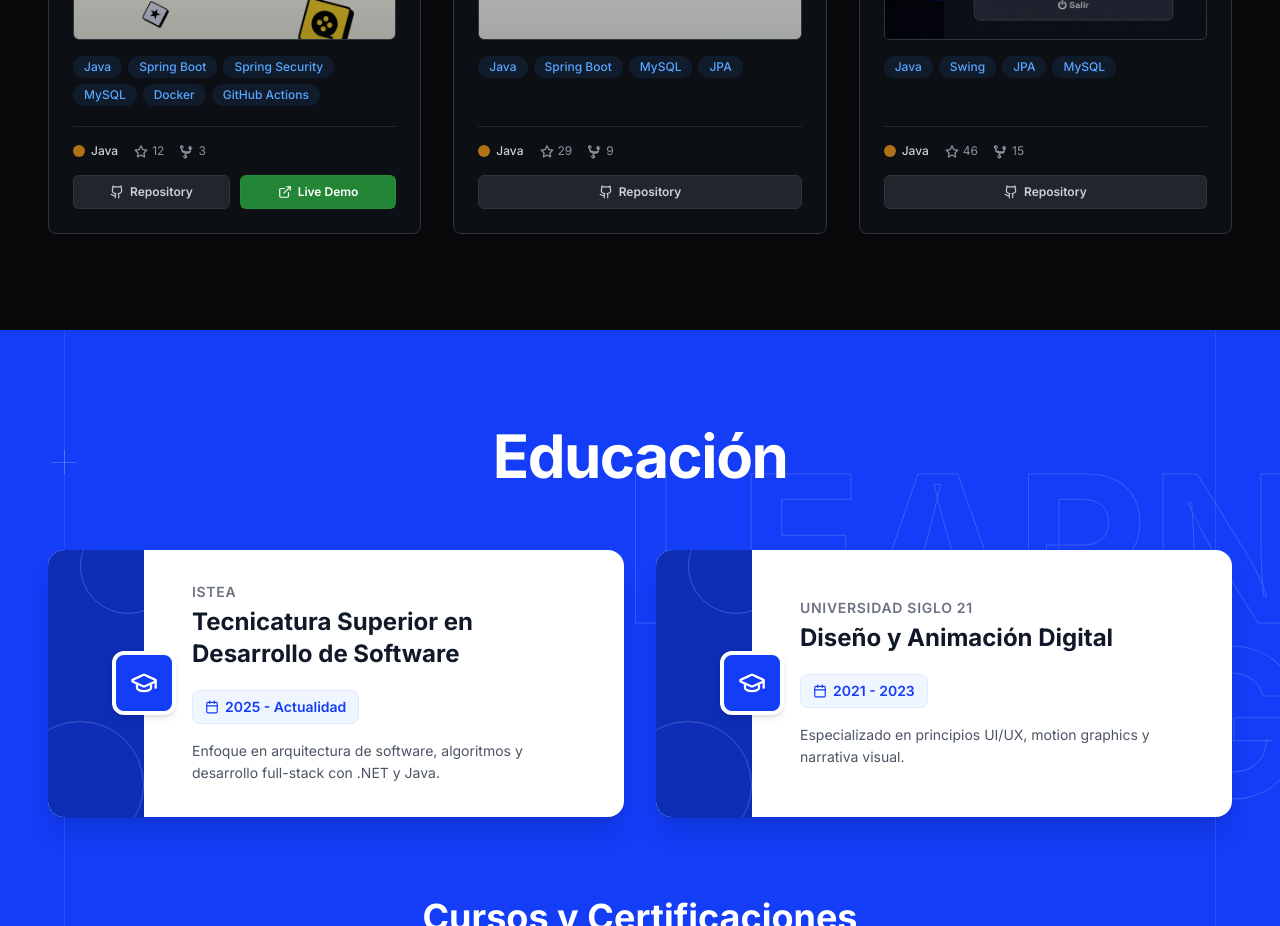
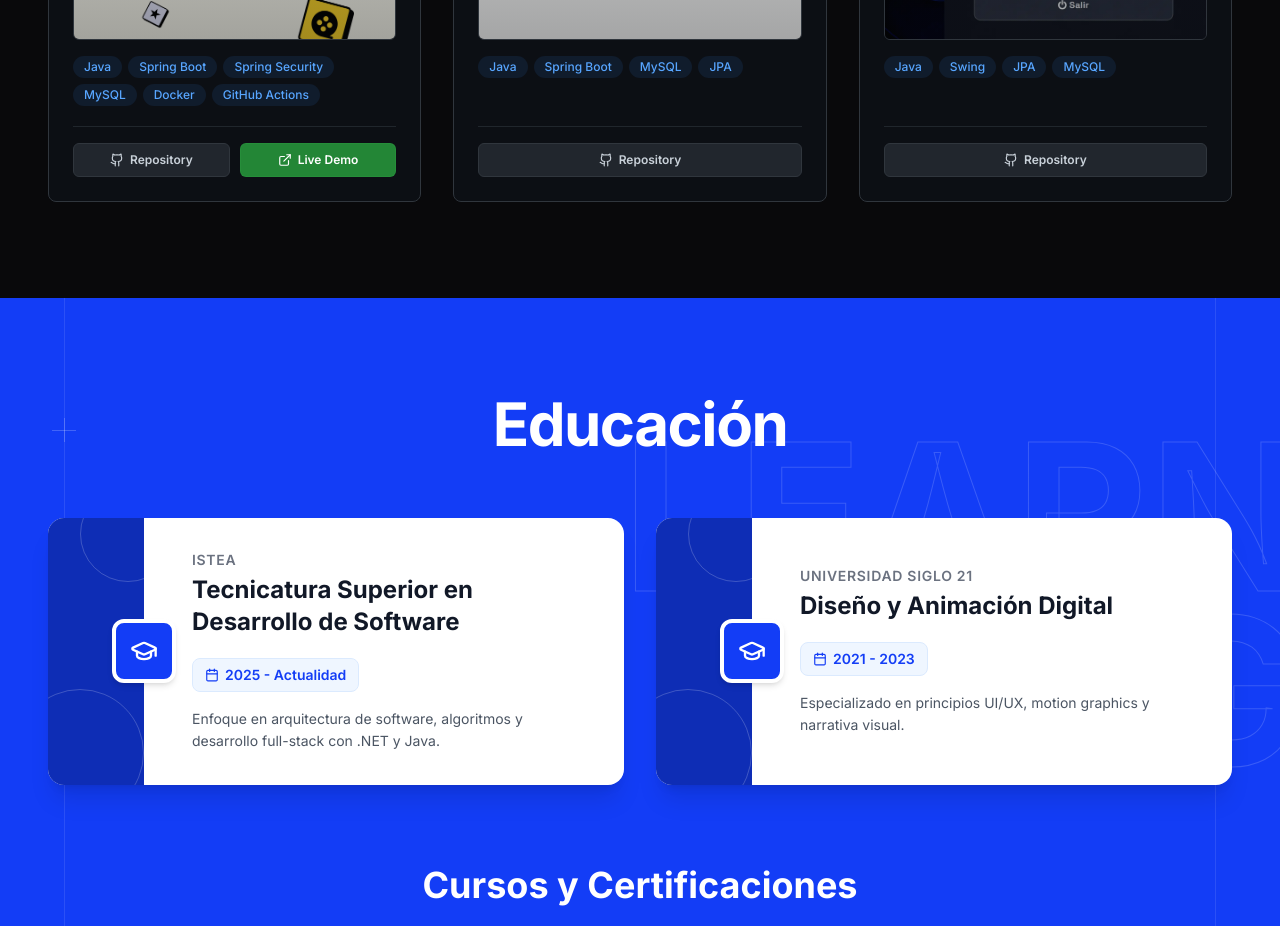
Before and after one commit to Mathiasvidela/Portfolio, a React (Vite) app: page / in a window 1280 px wide. Shown: the part 2360-3286 px from the top of the page. Built offline with nearby package versions, Linux system fonts and the light colour scheme; a web font is replaced by a local one.

Commit message:
cambio en las card de proyectos

```diff
--- a/src/components/Experience.jsx
+++ b/src/components/Experience.jsx
@@ -101,36 +101,8 @@ const ProjectCard = ({ project, index }) => {
                     ))}
                 </div>
 
-                {/* Footer bar: Language Dot & GitHub Metrics */}
-                <div className="flex items-center gap-4 text-xs text-[#8b949e] border-t border-[#30363d]/60 pt-4 mb-4 mt-auto">
-                    {/* Primary Language */}
-                    <div className="flex items-center gap-1.5">
-                        <span
-                            className="w-3 h-3 rounded-full shrink-0"
-                            style={{ backgroundColor: getLanguageColor(primaryTech) }}
-                        />
-                        <span className="font-medium text-[#c9d1d9]">{primaryTech}</span>
-                    </div>
-
-                    {/* Stars */}
-                    <div className="flex items-center gap-1 hover:text-[#58a6ff] transition-colors cursor-pointer">
-                        <svg aria-hidden="true" height="14" viewBox="0 0 16 16" version="1.1" width="14" fill="currentColor" className="mt-0.5">
-                            <path d="M8 .25a.75.75 0 0 1 .673.418l1.882 3.815 4.21.612a.75.75 0 0 1 .416 1.279l-3.046 2.97.719 4.192a.75.75 0 0 1-1.088.791L8 12.347l-3.766 1.98a.75.75 0 0 1-1.088-.79l.72-4.194L.818 6.374a.75.75 0 0 1 .416-1.28l4.21-.611L7.327.668A.75.75 0 0 1 8 .25Zm0 2.445L6.615 5.5a.75.75 0 0 1-.564.41l-3.097.45 2.24 2.184a.75.75 0 0 1 .216.664l-.528 3.084 2.769-1.456a.75.75 0 0 1 .698 0l2.77 1.456-.53-3.084a.75.75 0 0 1 .216-.664l2.24-2.183-3.096-.45a.75.75 0 0 1-.564-.41L8 2.695Z"></path>
-                        </svg>
-                        <span>{12 + index * 17}</span>
-                    </div>
-
-                    {/* Forks */}
-                    <div className="flex items-center gap-1 hover:text-[#58a6ff] transition-colors cursor-pointer">
-                        <svg aria-hidden="true" height="14" viewBox="0 0 16 16" version="1.1" width="14" fill="currentColor" className="mt-0.5">
-                            <path d="M5 5.372v.878c0 .414.336.75.75.75h4.5a.75.75 0 0 0 .75-.75v-.878a2.25 2.25 0 1 1 1.5 0v.878a3.75 3.75 0 0 1-3.75 3.75H6.75v1.012a2.251 2.251 0 1 1-1.5 0V9.25H5A3.75 3.75 0 0 1 1.25 5.5v-.878a2.25 2.25 0 1 1 1.5 0v.878c0 .414.336.75.75.75h1.5v-.878zM2.5 3.5a.75.75 0 1 0 0-1.5.75.75 0 0 0 0 1.5zm11 0a.75.75 0 1 0 0-1.5.75.75 0 0 0 0 1.5zm-8 10a.75.75 0 1 0 0-1.5.75.75 0 0 0 0 1.5z"></path>
-                        </svg>
-                        <span>{3 + index * 6}</span>
-                    </div>
-                </div>
-
                 {/* Sleek Action Buttons */}
-                <div className="flex gap-2.5 w-full">
+                <div className="flex gap-2.5 w-full border-t border-[#30363d]/60 pt-4 mt-auto">
                     {project.github && (
                         <a
                             href={project.github}
--- a/src/constants/translations.js
+++ b/src/constants/translations.js
@@ -32,7 +32,7 @@ export const translations = {
                     image: '/cine-match.png'
                 },
                 {
-                    title: 'User & Product Management API 🚧 (WIP)',
+                    title: 'User & Product Management API',
                     description: 'RESTful API developed with Spring Boot to manage users, products, and categories, applying layered architecture, CRUD operations, and MySQL integration via Spring Data JPA.',
                     role: 'Java Backend',
                     tech: ['Java', 'Spring Boot', 'MySQL', 'JPA'],
```
